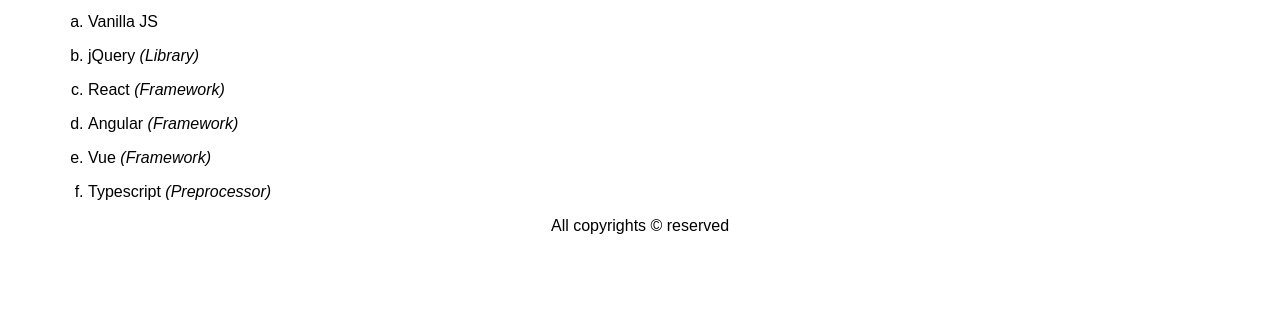
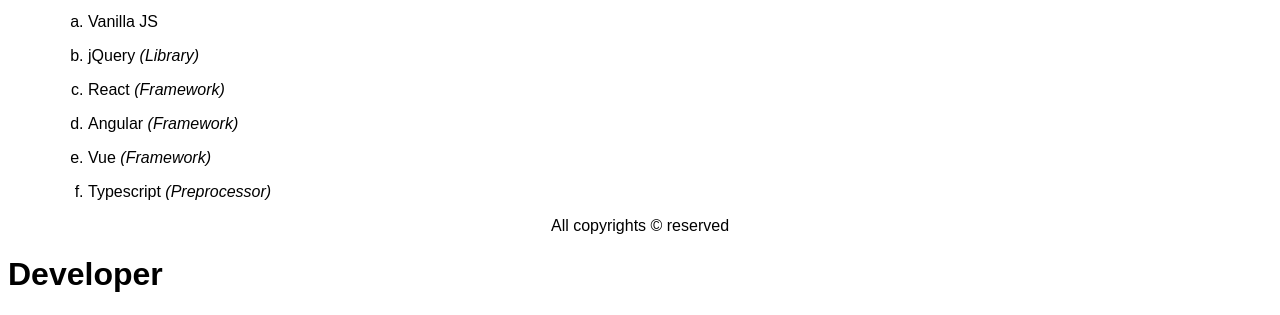
Before and after one commit to MdArzoo08/git-Branches, a plain HTML site: page index.html in a window 1280 px wide. Shown: the part 595-910 px from the top of the page. Before the commit the page ends 846 px from the top, so only its background shows below. Drawn offline with Linux system fonts and the light colour scheme.

Commit message:
DevB modify

```diff
--- a/index.html
+++ b/index.html
@@ -90,5 +90,6 @@
     </ul>
 
     <p style="text-align: center;">All copyrights &copy; reserved</p>
+    <h1>Developer</h1>
   </body>
 </html>
```
